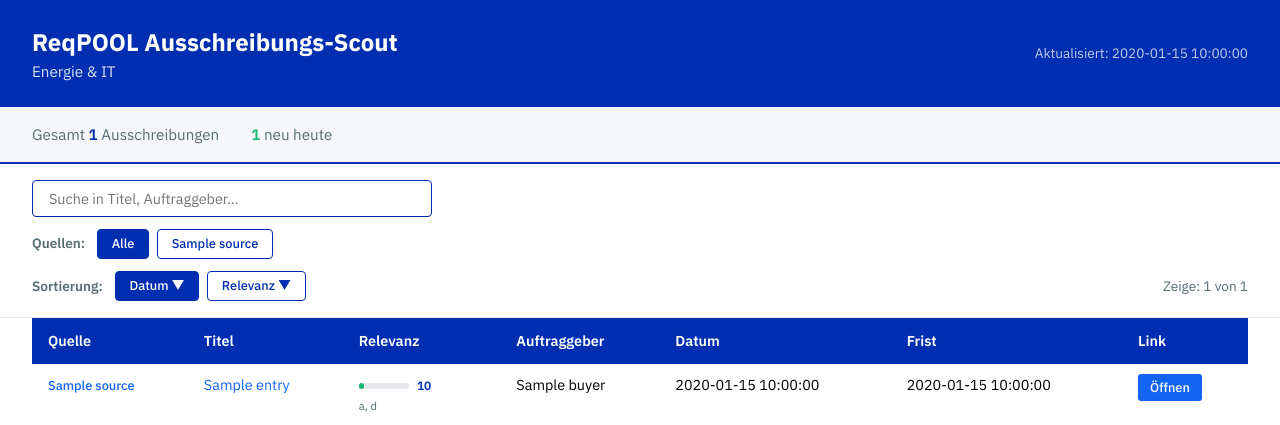
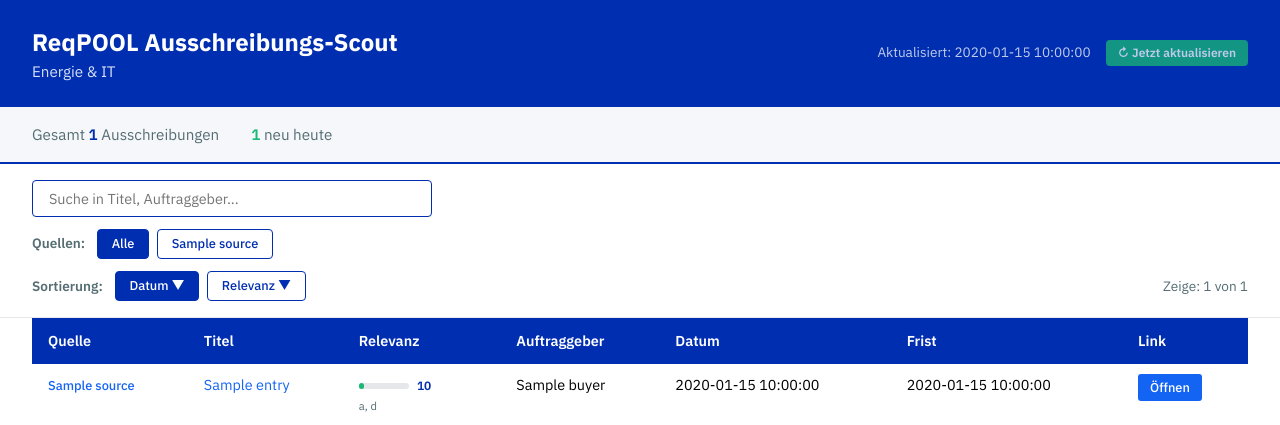
Before and after one commit to Luca144/tender, a Python web app: template templates/index.html.j2 in a window 1280 px wide. Shown: the top 425 px of the page. Run offline with Jinja, Linux system fonts and the light colour scheme; the template is opened without the code that fills it: most values are stand-ins (such as "Sample title", 1, 10 or a date in 2020).

Commit message:
Auto-update on push + refresh button on page
- Workflow triggert jetzt auch bei Push auf src/templates/main.py
- Gruener Aktualisieren-Button im Header verlinkt zu GitHub Actions
- Kein manuelles Workflow-Triggern mehr noetig nach Code-Aenderungen

```diff
--- a/templates/index.html.j2
+++ b/templates/index.html.j2
@@ -322,6 +322,24 @@
             margin-top: 0.15rem;
         }
 
+        .refresh-btn {
+            display: inline-block;
+            margin-left: 0.75rem;
+            padding: 0.25rem 0.75rem;
+            background: var(--color-secondary);
+            color: var(--color-white);
+            border-radius: 4px;
+            font-size: 0.75rem;
+            font-weight: 600;
+            text-decoration: none;
+        }
+
+        .refresh-btn:hover {
+            opacity: 0.85;
+            text-decoration: none;
+            color: var(--color-white);
+        }
+
         .footer {
             background: #f5f7fa;
             color: var(--color-grey);
@@ -386,7 +404,10 @@
             <h1>ReqPOOL Ausschreibungs-Scout</h1>
             <div class="subtitle">Energie &amp; IT</div>
         </div>
-        <div class="updated">Aktualisiert: {{ updated_at }}</div>
+        <div class="updated">
+            Aktualisiert: {{ updated_at }}
+            <a class="refresh-btn" href="https://github.com/Luca144/tender/actions/workflows/cron.yml" target="_blank" rel="noopener" title="Jetzt aktualisieren via GitHub Actions">&#x21BB; Jetzt aktualisieren</a>
+        </div>
     </header>
 
     <div class="stats">
```
Also changed, not shown: .github/workflows/cron.yml.
